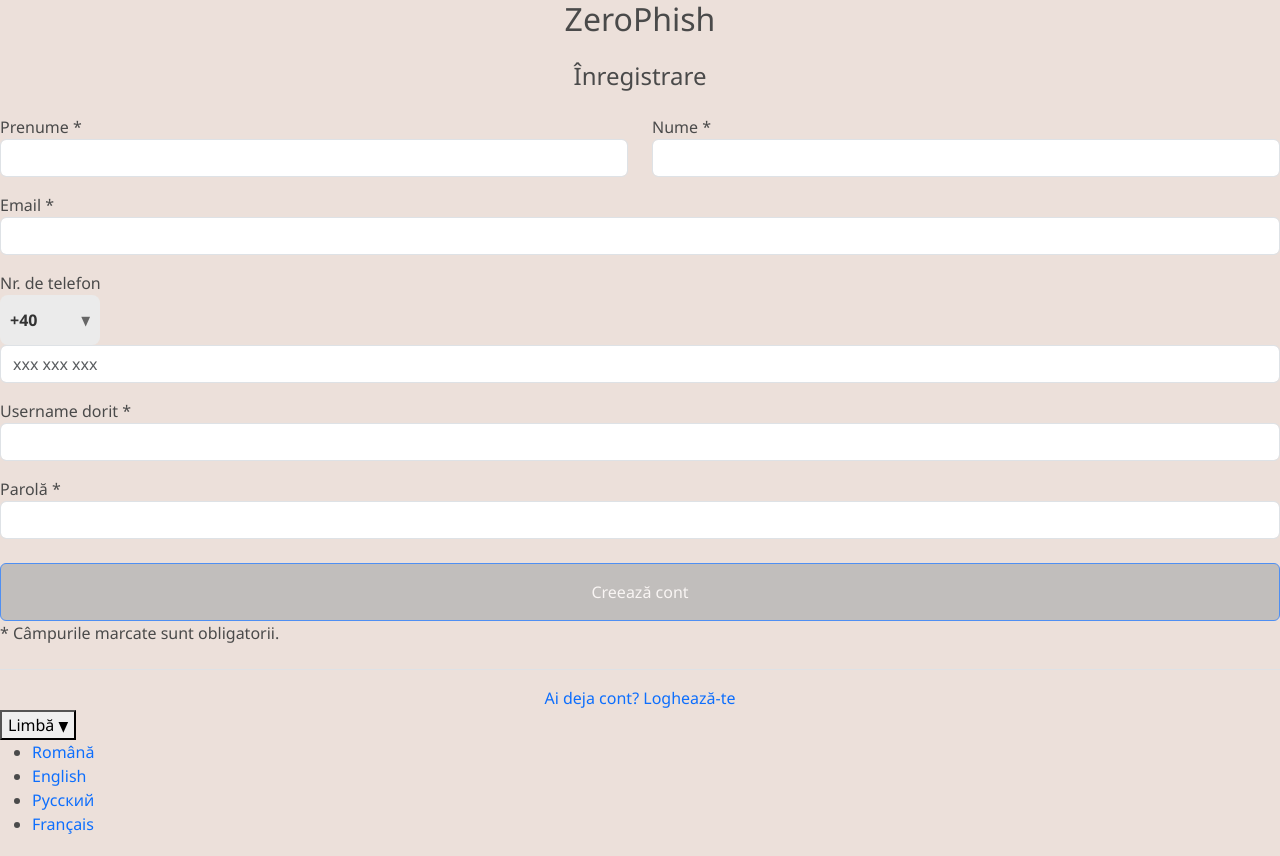
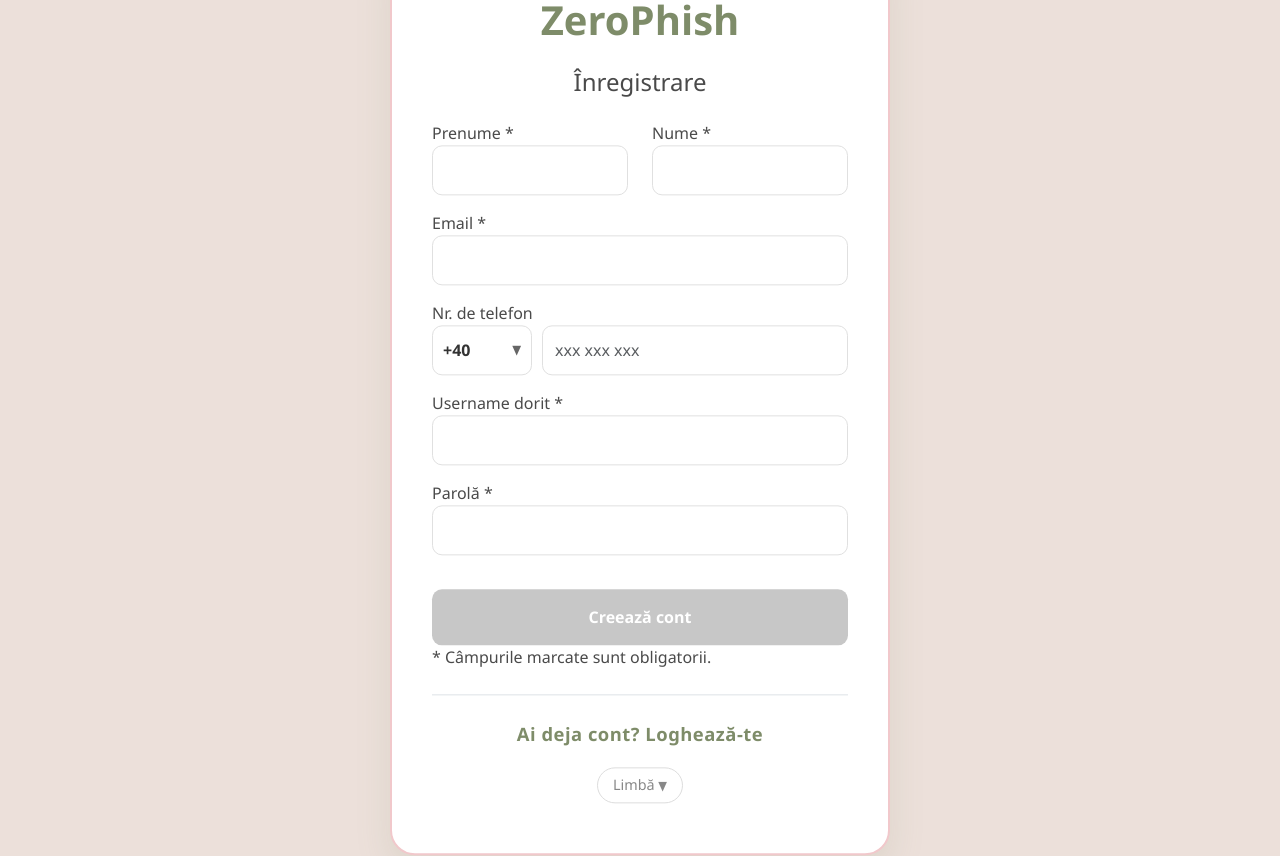
Before and after one commit to emilia-popovici/ZeroPhish, a Flask app: page /register in a window 1280 px wide. Before the commit the page ends 834 px from the top, so only its background shows below. Run offline with Flask 3, Linux system fonts and the light colour scheme.

Commit message:
modificare stiluri

```diff
--- a/static/style.css
+++ b/static/style.css
@@ -16,6 +16,8 @@
     margin: 0;
     padding: 0;
     overflow-x: hidden;
+    min-height: 100vh;
+    position: relative;
 }
 
 a { text-decoration: none; }
@@ -100,6 +102,71 @@
 .arrow-icon { float: right; font-size: 0.8rem; margin-top: 5px; transition: transform 0.3s;}
 .collapsed .arrow-icon { transform: rotate(-90deg); }
 
+.auth-card {
+    max-width: 500px;
+    width: 90%;
+    background: var(--card-bg);
+    border-radius: 25px;
+    padding: 50px 40px;
+    box-shadow: 0 15px 35px rgba(126, 140, 105, 0.15);
+    text-align: left;
+    position: absolute;
+    top: 50%;
+    left: 50%;
+    transform: translate(-50%, -50%);
+    margin: 0;
+    z-index: 100;
+    border: 2px solid var(--tea-rose);
+}
+
+.brand-title {
+    color: var(--dark-green); font-weight: 800; font-size: 2.5rem; margin-bottom: 30px; text-align: center;
+}
+
+.auth-card .form-control {
+    border-radius: 10px; border: 1px solid #e0e0e0; padding: 12px;
+}
+
+.phone-group {
+    display: flex !important;
+    flex-direction: row !important;
+    flex-wrap: nowrap !important;
+    gap: 10px;
+    width: 100%;
+    align-items: stretch;
+}
+
+.prefix-wrapper {
+    flex: 0 0 100px; min-width: 100px;
+    position: relative;
+    background-color: #fff; border: 1px solid #e0e0e0; border-radius: 10px;
+    display: flex; align-items: center; justify-content: space-between;
+    padding: 0 10px; cursor: pointer;
+}
+
+.prefix-select {
+    position: absolute; top: 0; left: 0; width: 100%; height: 100%; opacity: 0; cursor: pointer; z-index: 2;
+}
+
+.phone-group input {
+    flex-grow: 1; margin-bottom: 0 !important;
+}
+
+.lang-container { position: relative; display: block; text-align: center; width: 100%; margin-top: 20px;}
+.btn-lang-trigger { background: white; border: 1px solid #ddd; padding: 6px 15px; border-radius: 20px; cursor: pointer; font-size: 0.9rem;font-weight: 500; color: #888; transition: all 0.3s ease;}
+.btn-lang-trigger:hover {background-color: white; color: var(--soft-green); border-color: var(--soft-green);}
+
+.lang-dropdown {
+    display: none; position: absolute; top: 110%; bottom: auto; left: 50%; transform: translateX(-50%); background: white; box-shadow: 0 5px 15px rgba(0,0,0,0.1); border-radius: 10px; padding: 10px 0;
+    list-style: none; min-width: 120px; z-index: 100; margin-top: 5px; border: 1px solid #f0f0f0;
+}
+.lang-dropdown.show { display: block;}
+.lang-dropdown li a { display: block; padding: 10px 20px; color: var(--text-color); text-decoration: none; text-align: center; font-weight: 500; transition: all 0.2s;}
+.lang-dropdown li a:hover { background-color: #f9fbf7; color: var(--dark-green);}
+
+.btn-primary { background-color: var(--dark-green); border: none; border-radius: 10px; font-weight: 700; transition: all 0.3s; padding: 12px; width: 100%; margin-top: 10px;}
+.btn-primary:hover { background-color: var(--soft-green); transform: translateY(-2px);}
+
 .settings-card, .profile-card {
     max-width: 550px;
     width: 95%;
@@ -143,14 +210,8 @@
 .form-label { display: block; color: #555; font-weight: 500; margin-bottom: 8px; }
 .input-group-custom { display: flex; gap: 10px; align-items: center; }
 
-.prefix-wrapper {
-    position: relative; background-color: #EBEBEB; border-radius: 8px;
-    height: 50px; min-width: 100px; width: 100px;
-    display: flex; align-items: center; justify-content: space-between; padding: 0 10px; cursor: pointer; box-sizing: border-box;
-}
 .prefix-display { font-weight: 600; color: #333; font-size: 1rem; pointer-events: none; }
 .prefix-arrow { font-size: 0.8rem; color: #666; margin-left: 5px; pointer-events: none; }
-.prefix-select { position: absolute; top: 0; left: 0; width: 100%; height: 100%; opacity: 0; cursor: pointer; z-index: 2; }
 
 .form-control-custom {
     flex-grow: 1; background-color: #EBEBEB; border: 2px solid transparent; border-radius: 8px;
@@ -312,15 +373,23 @@
 
 .explanation { font-style: italic; color: #666; margin-top: 10px; padding-top: 10px; border-top: 1px dashed #ccc;}
 
+.auth-card .text-center.mt-4 a {
+    color: var(--dark-green) !important; font-weight: 800 !important; font-size: 1.15rem !important; letter-spacing: 0.5px; transition: all 0.3s ease;
+}
+
+.auth-card .text-center.mt-4 a:hover { color: var(--soft-green) !important; text-decoration: underline !important; }
+.auth-card .text-center.mt-4 {padding-top: 25px !important;margin-top: 25px !important;}
 
 @media (max-width: 768px) {
     .hero-section {
         padding: 50px 10px 100px 10px;
         border-radius: 0 0 30px 30px;
     }
-
-    .display-4 {
-        font-size: 2rem;
+    .display-4 {font-size: 2rem;}
+    .auth-card {
+        position: relative; top: auto; left: auto; transform: none;
+        margin: 30px auto 50px auto; width: 92%; padding: 30px 20px;
+        border-radius: 20px;
     }
 
     .settings-card, .profile-card {
@@ -341,8 +410,7 @@
     }
 
     .prefix-wrapper {
-        width: 100%;
-        justify-content: space-between;
+        flex: 0 0 85px; min-width: 85px; padding: 0 5px;
     }
 
     .profil-corner {
--- a/templates/auth.html
+++ b/templates/auth.html
@@ -48,9 +48,7 @@
                     <div class="phone-group">
                         <div class="prefix-wrapper">
                             <span class="prefix-display" id="prefixDisplay">+40</span>
-
                             <span class="prefix-arrow">▼</span>
-
                             <select name="phone_prefix" class="prefix-select" onchange="updatePrefix(this)">
                                 {% for tara in lista_tari %}
                                     <option value="{{ tara.code }}" {% if tara.code == '+40' %}selected{% endif %}>
@@ -59,7 +57,6 @@
                                 {% endfor %}
                             </select>
                         </div>
-
                         <input type="text" name="phone_number" class="form-control validate-phone" placeholder="xxx xxx xxx">
                     </div>
                     <div class="error-msg">{{ t['err_phone_invalid'] }}</div>
@@ -67,7 +64,8 @@
 
                 <div class="mb-3">
                     <label>{{ t['lbl_desired_user'] }} *</label>
-                    <input type="text" name="username" class="form-control validate-required" required>
+                    <input type="text" name="username" class="form-control validate-username" required>
+                    <div class="error-msg">{{ t['err_username_short'] }}</div>
                 </div>
 
             {% else %}
@@ -79,7 +77,10 @@
 
             <div class="mb-4">
                 <label>{{ t['lbl_pass'] }} *</label>
-                <input type="password" name="password" class="form-control validate-required" required>
+                <input type="password" name="password" class="form-control {{ 'validate-password' if mode == 'register' else 'validate-required' }}" required>
+                {% if mode == 'register' %}
+                    <div class="error-msg">{{ t['err_password_complex'] }}</div>
+                {% endif %}
             </div>
 
             <button type="submit" id="submitBtn" class="btn btn-primary w-100 py-3 {{ 'btn-disabled' if mode == 'register' else '' }}">
@@ -136,10 +137,14 @@
         {% if mode == 'register' %}
         document.addEventListener('DOMContentLoaded', function() {
 
+            // --- REGULI DE VALIDARE ---
             const patterns = {
                 name: /^[a-zA-ZăâîșțĂÂÎȘȚ\s\-]+$/,
                 email: /^[^\s@]+@[^\s@]+\.[^\s@]+$/,
-                phone: /^[\d\s]+$/
+                phone: /^[\d\s]+$/,
+                // MODIFICARE: Regex Username (min 3) și Parolă (complexă)
+                username: /^.{3,}$/,
+                password: /^(?=.*[0-9])(?=.*[!@#$%^&*])[a-zA-Z0-9!@#$%^&*]{8,}$/
             };
 
             const form = document.getElementById('authForm');
@@ -155,6 +160,7 @@
                 inputs.forEach(input => {
                     const value = input.value.trim();
                     let fieldValid = true;
+
                     if (input.classList.contains('validate-name')) {
                         fieldValid = patterns.name.test(value) && value.length > 1;
                     }
@@ -162,14 +168,23 @@
                         fieldValid = patterns.email.test(value);
                     }
                     else if (input.classList.contains('validate-phone') && value.length > 0) {
-                        const cleanPhone = rawValue.replace(/\s/g, '');
-                        fieldValid = patterns.phone.test(rawValue) && cleanPhone.length > 5;
+                        // Bug fix: am schimbat rawValue cu value
+                        const cleanPhone = value.replace(/\s/g, '');
+                        fieldValid = patterns.phone.test(value) && cleanPhone.length > 5;
+                    }
+                    // MODIFICARE: Validare Username
+                    else if (input.classList.contains('validate-username')) {
+                        fieldValid = patterns.username.test(value);
+                    }
+                    // MODIFICARE: Validare Parolă
+                    else if (input.classList.contains('validate-password')) {
+                        fieldValid = patterns.password.test(value);
                     }
                     else if (input.classList.contains('validate-required')) {
                         fieldValid = value.length > 0;
                     }
 
-                    const errorMsg = input.closest('.mb-3, .col')?.querySelector('.error-msg');
+                    const errorMsg = input.closest('.mb-3, .mb-4, .col')?.querySelector('.error-msg');
 
                     if (!fieldValid && value.length > 0) {
                         input.classList.add('is-invalid');
--- a/templates/verify_data.html
+++ b/templates/verify_data.html
@@ -141,7 +141,7 @@
                         <input type="text" name="phone_number" class="form-control-custom validate-phone"
                                value="{{ user.phone[3:] if user.phone and user.phone|length > 3 else '' }}"
                                data-original="{{ user.phone[3:] if user.phone and user.phone|length > 3 else '' }}"
-                               maxlength="15" placeholder="7xx xxx xxx">
+                               maxlength="15" placeholder="xxx xxx xxx">
 
                         <button type="submit" class="btn-confirm-small btn-disabled">{{ t['btn_confirm'] }}</button>
                     </div>
--- a/texte.py
+++ b/texte.py
@@ -116,6 +116,8 @@
             <p style="color: #888; font-size: 0.9em;">Dacă nu vrei să folosești platforma sau nu așteptai acest mail de confirmare, îl poți ignora în siguranță.</p>
             <p>Toate cele bune,<br>ZeroPhish</p>
         """,
+        'err_username_short': 'Numele de utilizator trebuie să aibă minim 3 caractere!',
+        'err_password_complex': 'Parola trebuie să aibă minim 8 caractere, o cifră și un caracter special (@$!%*?&).',
     },
 
     'en': {
@@ -235,6 +237,8 @@
             <p style="color: #888; font-size: 0.9em;">If you didn't expect this, you can safely ignore it.</p>
             <p>Best regards,<br>ZeroPhish</p>
         """,
+        'err_username_short': 'Username must be at least 3 characters long!',
+        'err_password_complex': 'Password must be at least 8 characters long, contain a digit and a special character (@$!%*?&).',
     },
 
     'fr': {
@@ -354,6 +358,8 @@
             <p style="color: #888; font-size: 0.9em;">Si vous ne vous attendiez pas à cela, vous pouvez l'ignorer en toute sécurité.</p>
             <p>Cordialement,<br>ZeroPhish</p>
         """,
+        'err_username_short': 'Le nom d\'utilisateur doit comporter au moins 3 caractères !',
+        'err_password_complex': 'Le mot de passe doit comporter au moins 8 caractères, contenir un chiffre et un caractère spécial (@$!%*?&).',
     },
 
     'ru': {
@@ -473,5 +479,7 @@
             <p style="color: #888; font-size: 0.9em;">Если вы не ожидали этого, вы можете его проигнорировать.</p>
             <p>С наилучшими пожеланиями,<br>ZeroPhish</p>
         """,
+        'err_username_short': 'Имя пользователя должно быть не менее 3 символов!',
+        'err_password_complex': 'Пароль должен быть не менее 8 символов, содержать цифру и специальный символ (@$!%*?&).',
     }
 }
```
Also changed, not shown: static/main.js (+59 -1 lines), templates/settings.html (+32 -12 lines), instance/users.db.
